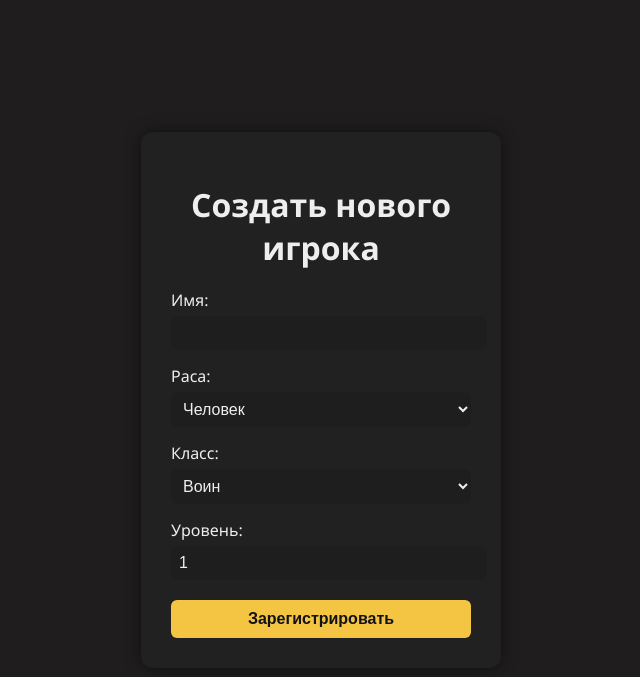
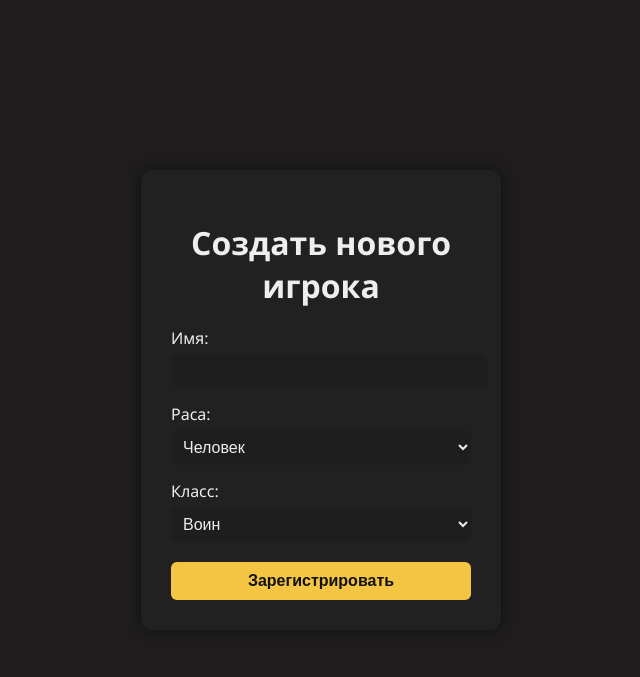
Before and after one commit to IndieGO86/flask-game, a Flask app: page /register in a window 1280 px wide. Shown: the top 677 px of the page, without its empty margins (319-959 px from the left). Run offline with Flask 3, Linux system fonts and the light colour scheme.

Commit message:
Delete lvl for register page

```diff
--- a/templates/register.html
+++ b/templates/register.html
@@ -87,8 +87,7 @@
                 <option value="Разбойник">Разбойник</option>
             </select>
 
-            <label for="level">Уровень:</label>
-            <input type="number" name="level" id="level" value="1" min="1">
+
 
             <input type="submit" value="Зарегистрировать">
         </form>
```
